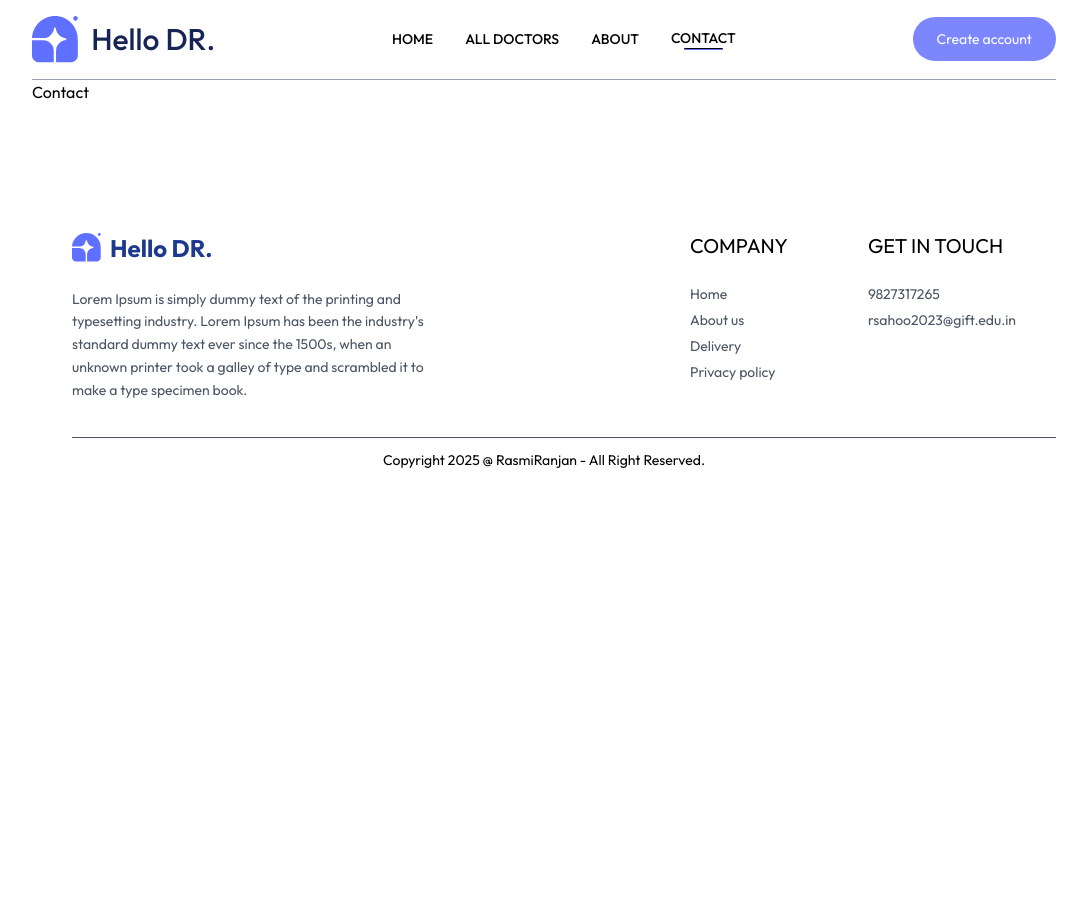
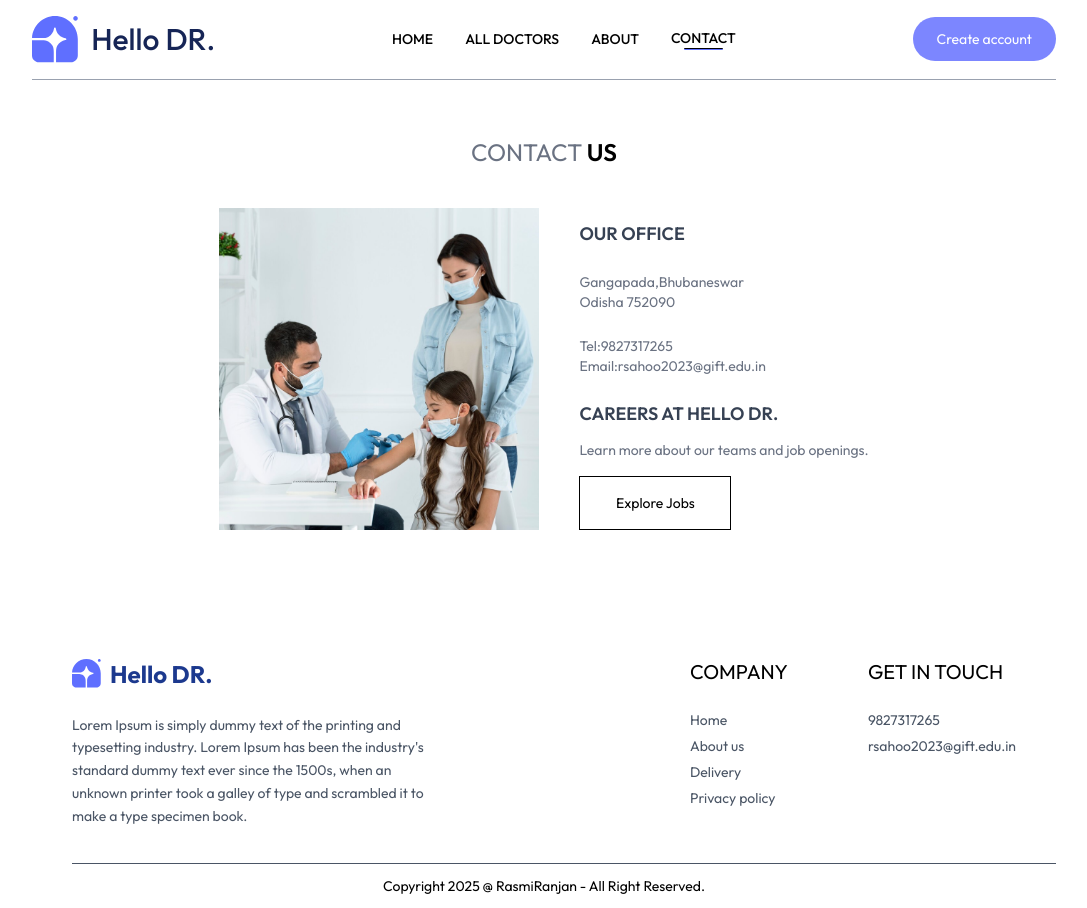
Before and after one commit to RasmiRanjan03/Hello-DR., a React (Vite) app in the folder Frontend/: page /contact in a window 1280 px wide. Shown: the whole page, without its empty margins (96-1183 px from the left). Before the commit the page ends 800 px from the top, so only its background shows below. Built offline with nearby package versions, Linux system fonts and the light colour scheme.

Commit message:
Complete of Contact Page

```diff
--- a/Frontend/src/pages/Contact.jsx
+++ b/Frontend/src/pages/Contact.jsx
@@ -1,8 +1,23 @@
 import React from 'react'
+import { assets } from '../assets/assets_frontend/assets'
 
 const Contact = () => {
   return (
-    <div>Contact</div>
+    <div className='mt-14'>
+      <div className='text-gray-500 text-2xl text-center '>CONTACT <span className='text-black font-semibold '>US</span></div>
+      <div className='m-10 flex gap-10 justify-center  '>
+        <img className='max-w-[320px] w-full' src={assets.contact_image} alt="" />
+        <div className='flex flex-col  text-sm text-gray-500'>
+          <h3 className='text-lg font-semibold my-3 text-gray-700'>OUR OFFICE</h3>
+          <p className='my-3'>Gangapada,Bhubaneswar <br />Odisha 752090</p>
+          <p className='my-3'>Tel:9827317265 <br />Email:rsahoo2023@gift.edu.in</p>
+          <h1 className='text-lg font-semibold my-3 text-gray-700'>CAREERS AT HELLO DR.</h1>
+          <p>Learn more about our teams and job openings.</p>
+          <button className='px-5 py-4 border mt-4 text-black max-w-38'>Explore Jobs</button>
+
+        </div>
+      </div>
+    </div>
   )
 }
 
```
